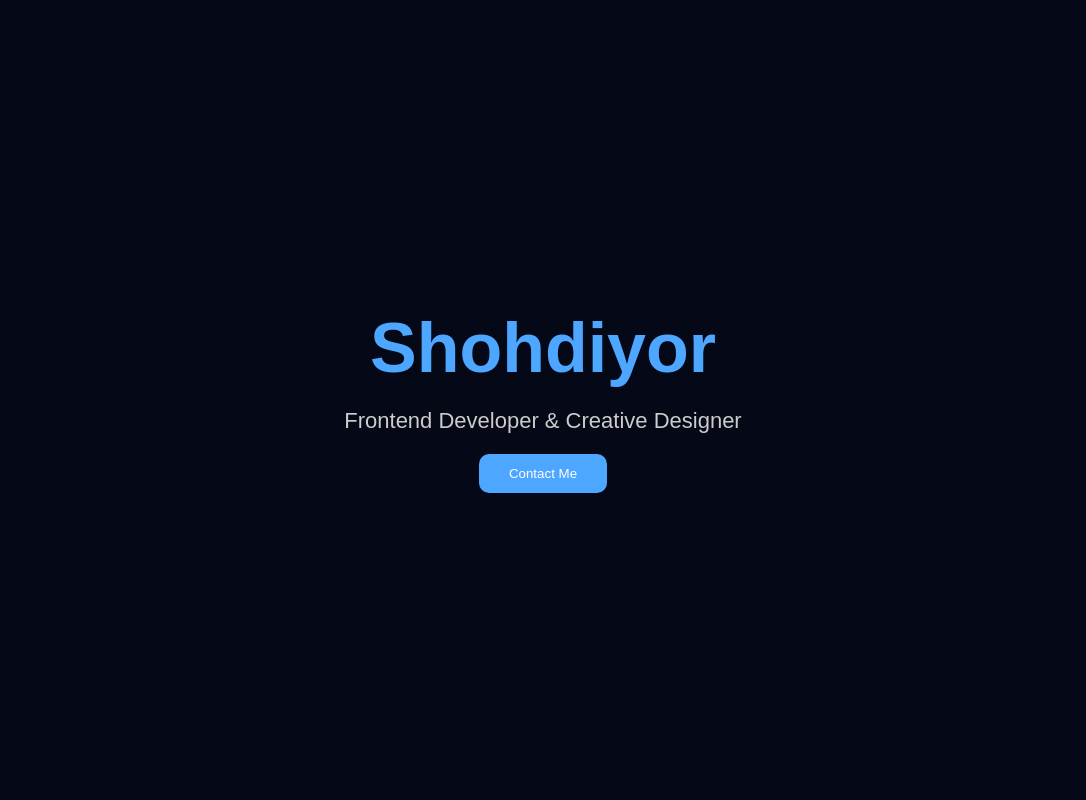
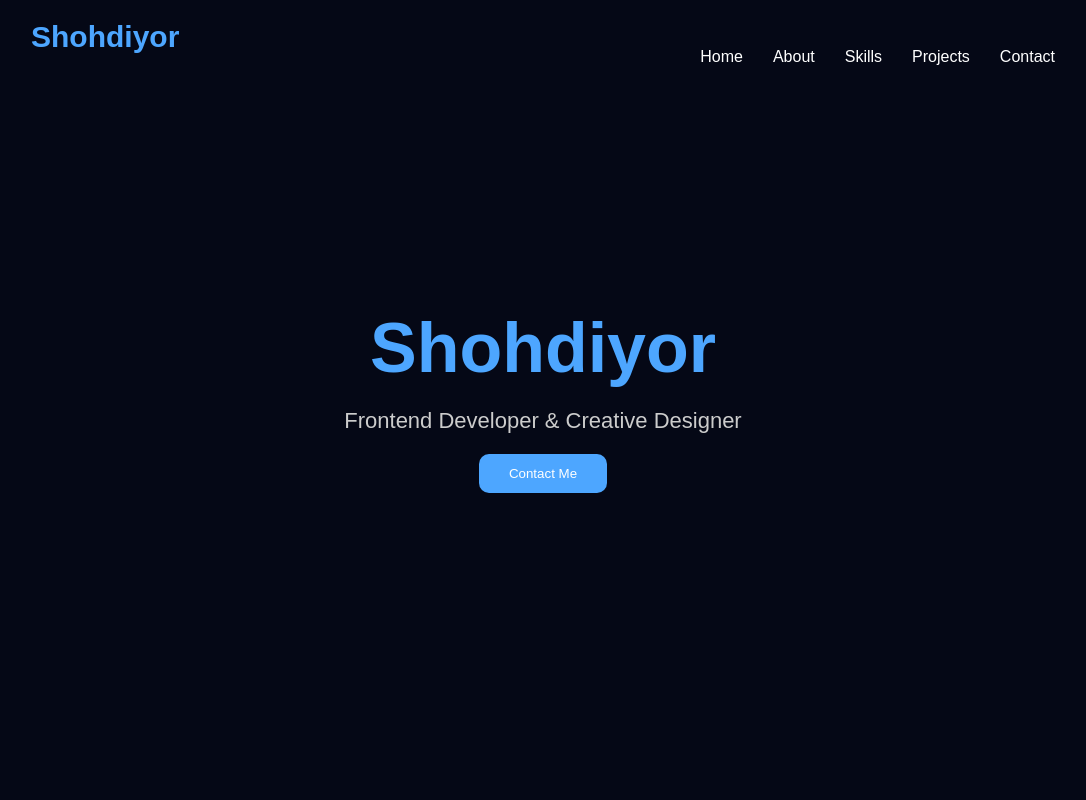
Before and after one commit to shohdiyo-7/git_pages, a plain HTML site: page index.html in a window 1280 px wide. Shown: the top 800 px of the page, without its empty margins (97-1183 px from the left). Drawn offline with Linux system fonts and the light colour scheme.

Commit message:
navabr qoshildi

```diff
--- a/index.html
+++ b/index.html
@@ -15,6 +15,18 @@
   />
 </head>
 <body>
+    <!-- NAVBAR -->
+<nav class="navbar">
+  <h2 class="logo">Shohdiyor</h2>
+
+  <ul class="nav-links">
+    <li><a href="#">Home</a></li>
+    <li><a href="#about">About</a></li>
+    <li><a href="#skills">Skills</a></li>
+    <li><a href="#projects">Projects</a></li>
+    <li><a href="#contact">Contact</a></li>
+  </ul>
+</nav>
 
   <!-- HERO -->
   <section class="hero">
--- a/style.css
+++ b/style.css
@@ -148,3 +148,38 @@
   border-top:1px solid #222;
   color:#aaa;
 }
+/* NAVBAR */
+
+.navbar{
+  width:100%;
+  padding:20px 10%;
+  display:flex;
+  justify-content:space-between;
+  align-items:center;
+  position:fixed;
+  top:0;
+  left:0;
+  background:#050816;
+  z-index:1000;
+}
+
+.logo{
+  color:#4da6ff;
+  font-size:30px;
+}
+
+.nav-links{
+  display:flex;
+  gap:30px;
+  list-style:none;
+}
+
+.nav-links a{
+  text-decoration:none;
+  color:white;
+  transition:0.3s;
+}
+
+.nav-links a:hover{
+  color:#4da6ff;
+}
```
